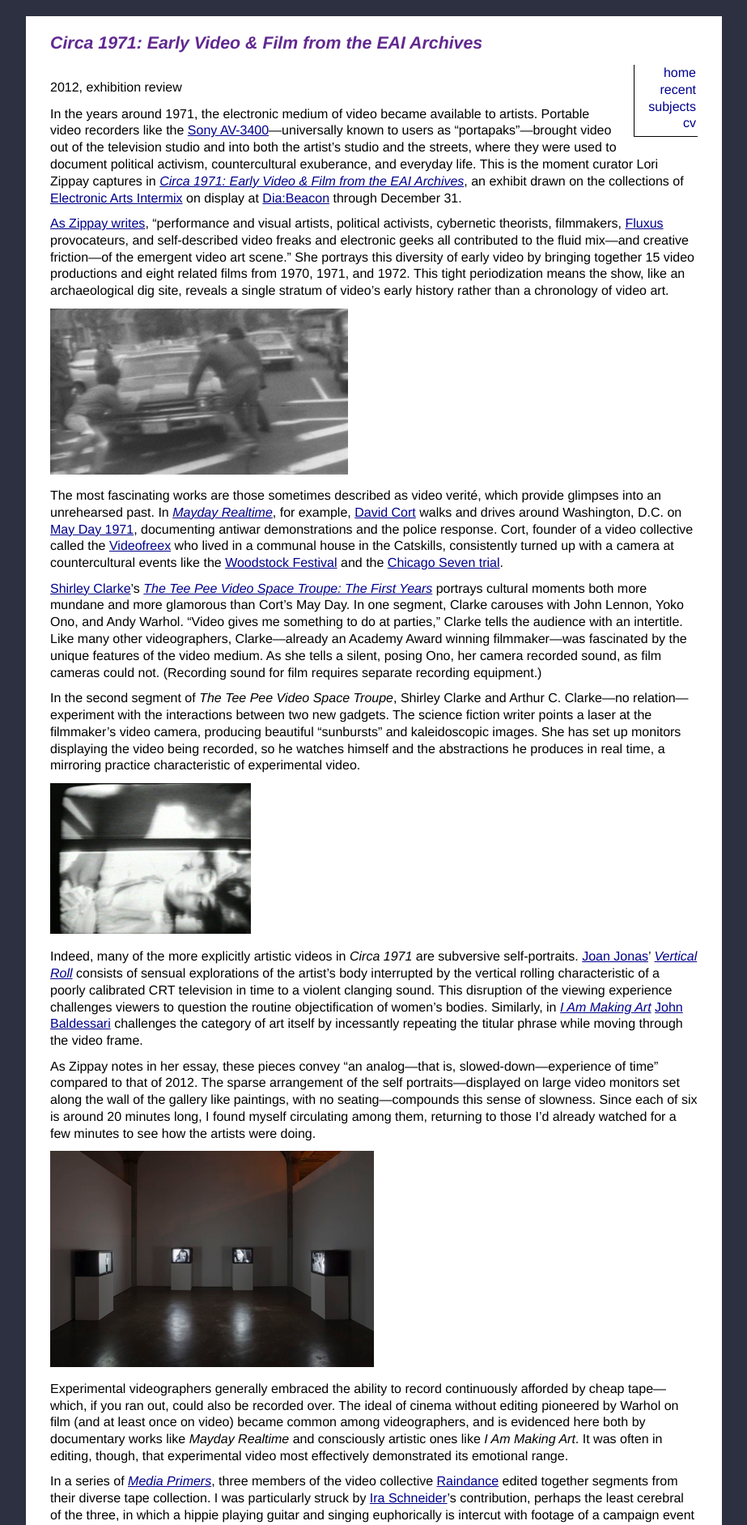
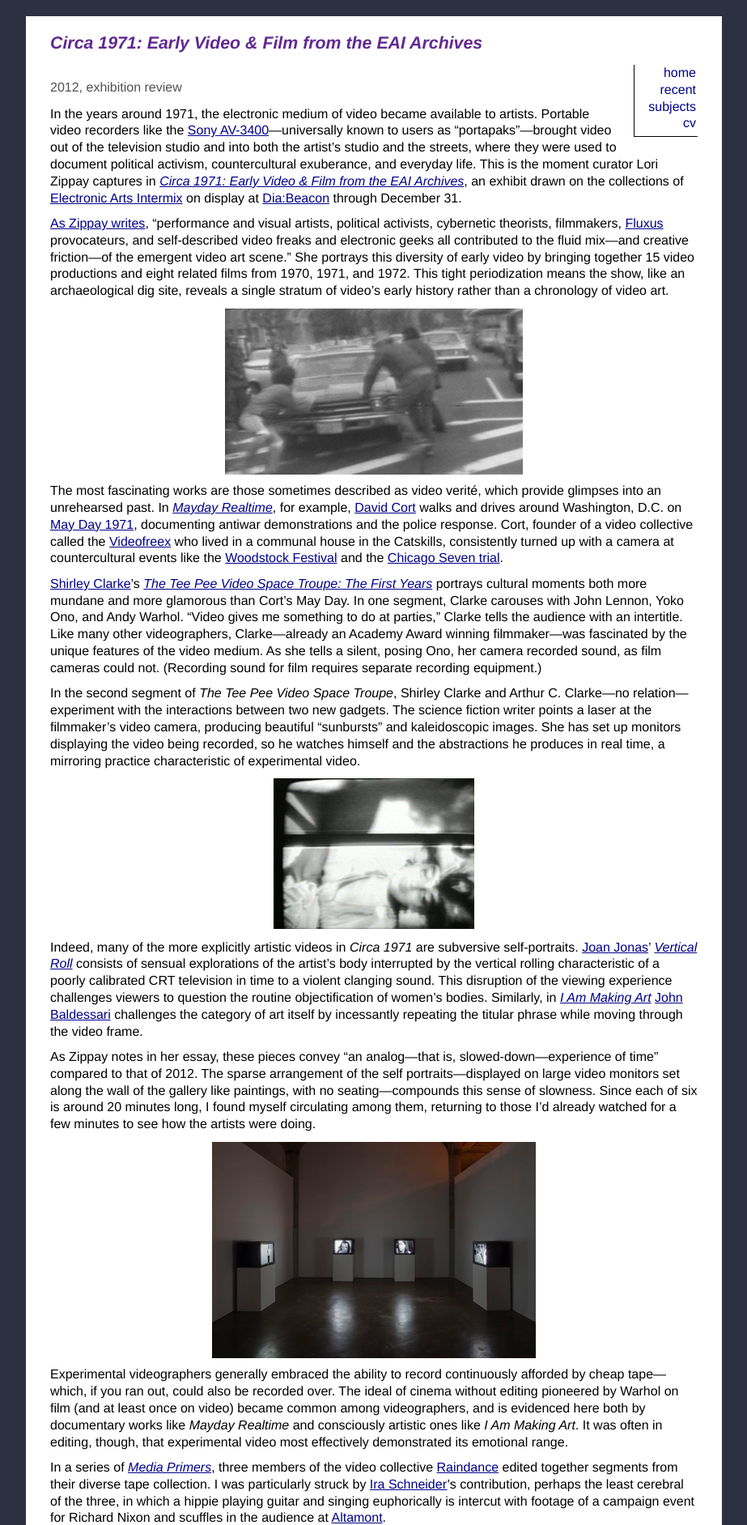
Before and after one commit to collopy/collopy.github.io, a Jekyll site: the page built from writing/_posts/2012-12-07-circa-1971.html, in a window 1280 px wide. Shown: the top 1883 px of the page at 81% size, without its empty margins (178-1101 px from the left). Built offline with Jekyll 4.4.1, drawn with Linux system fonts in a browser that asks for light colours.

Commit message:
Reformatted metadata

```diff
--- a/css/main.css
+++ b/css/main.css
@@ -13,7 +13,7 @@ aside {display: inline; float: left; position: relative; width: 2em; margin-left
 .bulleted {list-style: disc; padding-left: 2em;}
 .newmodule {padding-top: 12pt;}
 .box {margin: .5em 1em; padding: .5em; border: 1px solid black;}
-.metadata {margin: 6px 0 12px; text-indent: 2.5em hanging;}
+.metadata {margin: 12px 0; text-indent: 1em hanging;}
 .reference {font-size: 8pt;}
 .video {aspect-ratio: 16 / 9; width: 100%;}
 .previous, .next {width: 50%; margin-top: -5px; font-weight: bold;}
--- a/css/screen.css
+++ b/css/screen.css
@@ -3,7 +3,7 @@ body {font-family: Helvetica, sans-serif; max-width: 800px; padding: 20px 30px 3
 h1 {color: rgb(97, 41, 144);}
 
 a:link {color: darkblue; text-decoration: underline;}
-a:visited {color: rgb(80, 80, 80);}
+a:visited, .metadata {color: rgb(80, 80, 80);}
 a:hover {color: maroon;}
 
 nav {clear: right; float: right; text-transform: lowercase; text-align: right; min-width: 4.1em; margin: 40px 0 10px 20px; padding: 0 2px 5px 10px; border-width: 0 0 1px 1px; border-style: solid;}
--- a/writing/_posts/2012-12-07-circa-1971.html
+++ b/writing/_posts/2012-12-07-circa-1971.html
@@ -9,17 +9,17 @@
 <p>In the years around 1971, the electronic medium of video became available to artists. Portable video recorders like the <a href="http://experimentaltvcenter.org/sony-av-3400-porta-pak">Sony AV-3400</a>—universally known to users as “portapaks”—brought video out of the television studio and into both the artist&#8217;s studio and the streets, where they were used to document political activism, countercultural exuberance, and everyday life. This is the moment curator Lori Zippay captures in <a href="http://diabeacon.org/exhibitions/main/118"><cite>Circa 1971: Early Video &#038; Film from the EAI Archives</cite></a>, an exhibit drawn on the collections of <a href="http://eai.org/">Electronic Arts Intermix</a> on display at <a href="http://diabeacon.org/">Dia:Beacon</a> through December 31.</p>
 <!--more-->
 <p><a href="http://diabeacon.org/exhibitions/page/118/1665">As Zippay writes</a>, “performance and visual artists, political activists, cybernetic theorists, filmmakers, <a href="http://www.moma.org/collection/theme.php?theme_id=10457">Fluxus</a> provocateurs, and self-described video freaks and electronic geeks all contributed to the fluid mix—and creative friction—of the emergent video art scene.” She portrays this diversity of early video by bringing together 15 video productions and eight related films from 1970, 1971, and 1972. This tight periodization means the show, like an archaeological dig site, reveals a single stratum of video&#8217;s early history rather than a chronology of video art.</p>
-<p><img class="aligncenter" title="Mayday Realtime" src="/images/mayday.jpg" width="367" height="205"/></p>
+<img style="display: block; margin: 0 auto;" title="Mayday Realtime" src="/images/mayday.jpg" width="367" height="205">
 <p>The most fascinating works are those sometimes described as video verité, which provide glimpses into an unrehearsed past. In <a href="http://www.vdb.org/titles/mayday-realtime"><cite>Mayday Realtime</cite></a>, for example, <a href="http://eai.org/artistBio.htm?id=370">David Cort</a> walks and drives around Washington, D.C. on <a href="http://libcom.org/library/ending-war-inventing-movement-mayday-1971">May Day 1971</a>, documenting antiwar demonstrations and the police response. Cort, founder of a video collective called the <a href="http://videofreex.com/">Videofreex</a> who lived in a communal house in the Catskills, consistently turned up with a camera at countercultural events like the <a href="http://bethelwoodscenter.org/museum/festivalhistory.aspx">Woodstock Festival</a> and the <a href="http://law2.umkc.edu/faculty/projects/ftrials/chicago7/chicago7.html">Chicago Seven trial</a>.</p>
 <p><a href="http://projectshirley.com/bio.html">Shirley Clarke</a>’s <a href="http://eai.org/title.htm?id=5912">	<cite>The Tee Pee Video Space Troupe: The First Years</cite></a> portrays cultural moments both more mundane and more glamorous than Cort’s May Day. In one segment, Clarke carouses with John Lennon, Yoko Ono, and Andy Warhol. “Video gives me something to do at parties,” Clarke tells the audience with an intertitle. Like many other videographers, Clarke—already an Academy Award winning filmmaker—was fascinated by the unique features of the video medium. As she tells a silent, posing Ono, her camera recorded sound, as film cameras could not. (Recording sound for film requires separate recording equipment.)</p>
 <p>In the second segment of <cite>The Tee Pee Video Space Troupe</cite>, Shirley Clarke and Arthur C. Clarke—no relation—experiment with the interactions between two new gadgets. The science fiction writer points a laser at the filmmaker’s video camera, producing beautiful “sunbursts” and kaleidoscopic images. She has set up monitors displaying the video being recorded, so he watches himself and the abstractions he produces in real time, a mirroring practice characteristic of experimental video.</p>
-<p><img class="aligncenter" title="Vertical Roll" src="/images/jonas_vertical_web.jpg" width="250" height="188"/></p>
+<img style="display: block; margin: 0 auto;" title="Vertical Roll" src="/images/jonas_vertical_web.jpg" width="250" height="188">
 <p>Indeed, many of the more explicitly artistic videos in <cite>Circa 1971</cite> are subversive self-portraits. <a href="http://eai.org/artistBio.htm?id=408">Joan Jonas</a>’ <a href="http://www.vdb.org/titles/vertical-roll">	<cite>Vertical Roll</cite></a> consists of sensual explorations of the artist’s body interrupted by the vertical rolling characteristic of a poorly calibrated CRT television in time to a violent clanging sound. This disruption of the viewing experience challenges viewers to question the routine objectification of women’s bodies. Similarly, in <a href="http://www.vdb.org/titles/i-am-making-art"><cite>I Am Making Art</cite></a> <a href="http://baldessari.org/">John Baldessari</a> challenges the category of art itself by incessantly repeating the titular phrase while moving through the video frame.</p>
 <p>As Zippay notes in her essay, these pieces convey “an analog—that is, slowed-down—experience of time” compared to that of 2012. The sparse arrangement of the self portraits—displayed on large video monitors set along the wall of the gallery like paintings, with no seating—compounds this sense of slowness. Since each of six is around 20 minutes long, I found myself circulating among them, returning to those I’d already watched for a few minutes to see how the artists were doing.</p>
-<p><img class="aligncenter" title="Self-Portraits" src="/images/11_09_circa_image04.jpg" width="400" height="267"/></p>
+<img style="display: block; margin: 0 auto;" title="Self-Portraits" src="/images/11_09_circa_image04.jpg" width="400" height="267">
 <p>Experimental videographers generally embraced the ability to record continuously afforded by cheap tape—which, if you ran out, could also be recorded over. The ideal of cinema without editing pioneered by Warhol on film (and at least once on video) became common among videographers, and is evidenced here both by documentary works like <cite>Mayday Realtime</cite> and consciously artistic ones like <cite>I Am Making Art</cite>. It was often in editing, though, that experimental video most effectively demonstrated its emotional range.</p>
 <p>In a series of <a href="http://eai.org/title.htm?id=2991">	<cite>Media Primers</cite></a>, three members of the video collective <a href="http://radicalsoftware.org/e/history.html">Raindance</a> edited together segments from their diverse tape collection. I was particularly struck by <a href="http://ira-schneider.com/artist/">Ira Schneider</a>’s contribution, perhaps the least cerebral of the three, in which a hippie playing guitar and singing euphorically is intercut with footage of a campaign event for Richard Nixon and scuffles in the audience at <a href="http://en.wikipedia.org/wiki/Altamont_Free_Concert">Altamont</a>.</p>
-<p><img class="aligncenter" title="TV Cello Premiere" src="/images/11_09_circa_image02.jpg" width="400" height="267"/></p>
+<img style="display: block; margin: 0 auto;" title="TV Cello Premiere" src="/images/11_09_circa_image02.jpg" width="400" height="267">
 <p><cite>Circa 1971</cite> also includes a handful of short films from the era, which are projected rather than displayed on CRTs. <a href="http://eai.org/title.htm?id=13739">	<cite>TV Cello Premiere</cite></a> by <a href="http://paikstudios.com/">Nam June Paik</a> and <a href="http://hamsadesign.com/vidfilm/JudYalkut.html">Jud Yalkut</a>, shown at the exhibit’s entrance, depicts one of Paik’s collaborations with <a href="http://eai.org/artistBio.htm?id=344">Charlotte Moorman</a>. The cellist played a one-stringed cello constructed by Paik, <a href="http://collections.walkerart.org/item/object/881">	<cite>TV Cello</cite></a>, which displayed the performance, other cellists, and broadcast television on its three TV screens.</p>
 <p>Many of the works in <cite>Circa 1971</cite>, most notably <cite>TV Cello Premiere</cite> and <cite>Vertical Roll</cite>,  reveal particular technical features of the video technology used to create them. This is not the technology on which they’re displayed, however; despite being about analog media, <cite>Circa 1971</cite> is an exhibit of digital reproductions. Given the fragility and glitchiness of analog video, such concessions to practicality are necessary to display this work, but they leave the analog video medium itself absent from the gallery. An exhibit which more fully portrayed analog video as both a technology and an artistic medium might feature a portapak on a pedestal in the center of the gallery, surrounded by the art it helped create.</p>
-<p><img class="aligncenter" title="Portapak" src="/images/Feature_W1_pt1_portapak.jpg" width="282" height="243"/></p>
+<img style="display: block; margin: 0 auto;" title="Portapak" src="/images/Feature_W1_pt1_portapak.jpg" width="282" height="243">
```
